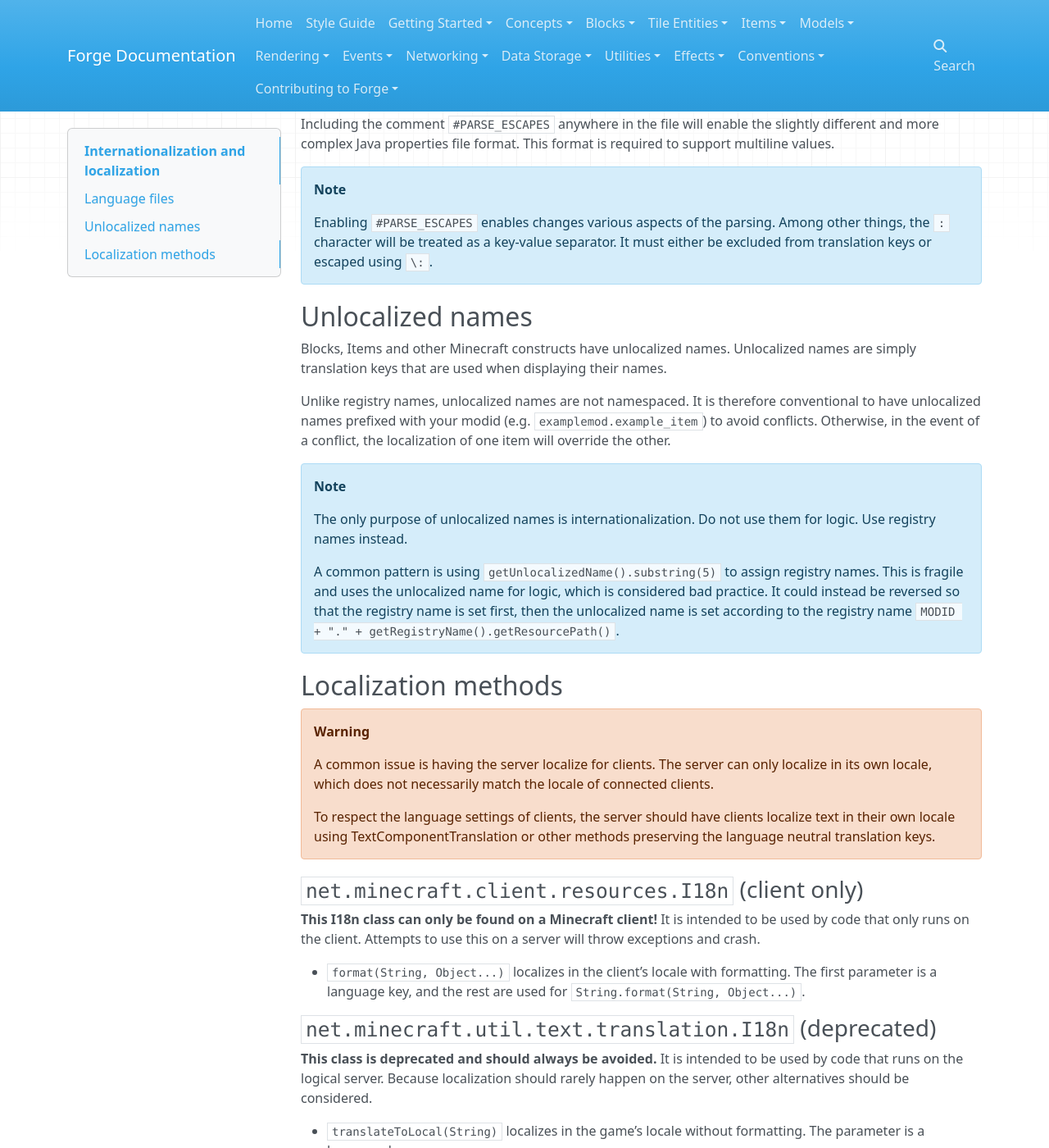
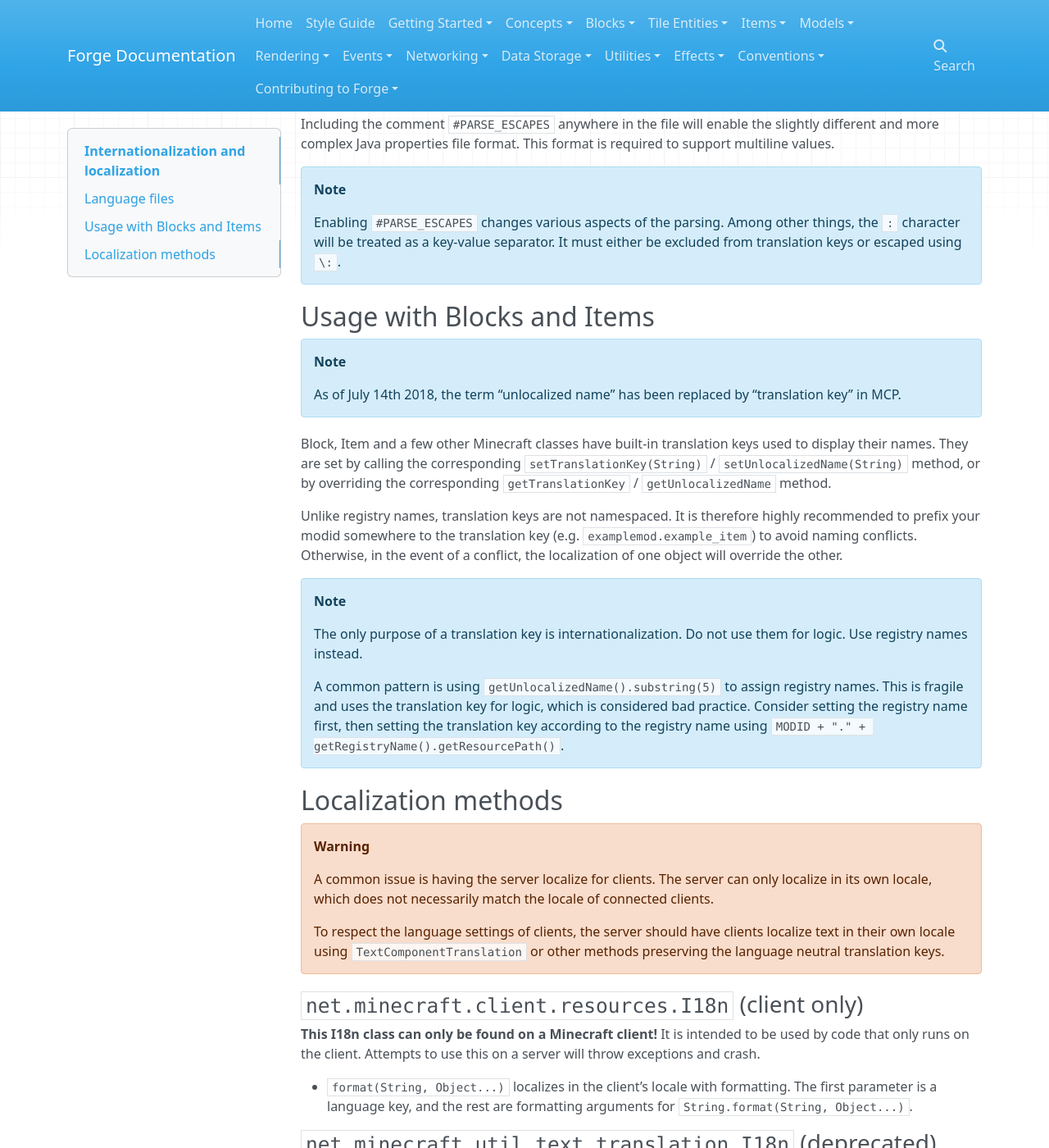
Before and after one commit to MinecraftForge/Documentation, an MkDocs documentation site: the page built from docs/concepts/internationalization.md, in a window 1280 px wide and 1400 px high, scrolled down 664 px. Shown: the whole window at 82% size. Built offline with MkDocs 1.6.1, drawn with Linux system fonts in a browser that asks for light colours; nearby versions of some CDN libraries; old or Windows-style settings are respelled for this version of MkDocs; some of the changed text lies outside the part shown.

Commit message:
Fix things according to comments + more

```diff
--- a/docs/concepts/internationalization.md
+++ b/docs/concepts/internationalization.md
@@ -3,7 +3,7 @@ Internationalization and localization
 
 Internationalization, i18n for short, is a way of designing code so that it requires no changes to be adapted for various languages. Localization is the process of adapting displayed text to the user's language.
 
-I18n is implemented using _translation keys_. A translation key is a string that identifies a piece of displayable text in no specific language. For example, `tile.dirt.name` is the language key referring to the name of the Dirt block. This way, displayable text may be referenced with no concern for a specific language. The code requires no changes to be adapted in a new language.
+I18n is implemented using _translation keys_. A translation key is a string that identifies a piece of displayable text in no specific language. For example, `tile.dirt.name` is the translation key referring to the name of the Dirt block. This way, displayable text may be referenced with no concern for a specific language. The code requires no changes to be adapted in a new language.
 
 Localization will happen in the game's locale. In a Minecraft client the locale is specified by the language settings. On a dedicated server, the only supported locale is en_US. A list of available locales can be found on the [Minecraft Wiki](https://minecraft.gamepedia.com/Language#Available_languages).
 
@@ -26,19 +26,22 @@ commands.examplemod.examplecommand.usage=/example <value>
 Including the comment `#PARSE_ESCAPES` anywhere in the file will enable the slightly different and more complex Java properties file format. This format is required to support multiline values.
 
 !!! note
-    Enabling `#PARSE_ESCAPES` enables changes various aspects of the parsing. Among other things, the `:` character will be treated as a key-value separator. It must either be excluded from translation keys or escaped using `\:`.
+    Enabling `#PARSE_ESCAPES` changes various aspects of the parsing. Among other things, the `:` character will be treated as a key-value separator. It must either be excluded from translation keys or escaped using `\:`.
 
-Unlocalized names
------------------
-
-Blocks, Items and other Minecraft constructs have unlocalized names. Unlocalized names are simply translation keys that are used when displaying their names.
-
-Unlike registry names, unlocalized names are not namespaced. It is therefore conventional to have unlocalized names prefixed with your modid (e.g. `examplemod.example_item`) to avoid conflicts. Otherwise, in the event of a conflict, the localization of one item will override the other.
+Usage with Blocks and Items
+---------------------------
 
 !!! note
-    The only purpose of unlocalized names is internationalization. Do not use them for logic. Use registry names instead.
+    As of July 14th 2018, the term "unlocalized name" has been replaced by "translation key" in MCP.
 
-    A common pattern is using `getUnlocalizedName().substring(5)` to assign registry names. This is fragile and uses the unlocalized name for logic, which is considered bad practice. It could instead be reversed so that the registry name is set first, then the unlocalized name is set according to the registry name `MODID + "." + getRegistryName().getResourcePath()`.
+Block, Item and a few other Minecraft classes have built-in translation keys used to display their names. They are set by calling the corresponding `setTranslationKey(String)` / `setUnlocalizedName(String)` method, or by overriding the corresponding `getTranslationKey` / `getUnlocalizedName` method.
+
+Unlike registry names, translation keys are not namespaced. It is therefore highly recommended to prefix your modid somewhere to the translation key (e.g. `examplemod.example_item`) to avoid naming conflicts. Otherwise, in the event of a conflict, the localization of one object will override the other.
+
+!!! note
+    The only purpose of a translation key is internationalization. Do not use them for logic. Use registry names instead.
+
+    A common pattern is using `getUnlocalizedName().substring(5)` to assign registry names. This is fragile and uses the translation key for logic, which is considered bad practice. Consider setting the registry name first, then setting the translation key according to the registry name using `MODID + "." + getRegistryName().getResourcePath()`.
 
 Localization methods
 --------------------
@@ -46,20 +49,20 @@ Localization methods
 !!! warning
     A common issue is having the server localize for clients. The server can only localize in its own locale, which does not necessarily match the locale of connected clients.
 
-    To respect the language settings of clients, the server should have clients localize text in their own locale using TextComponentTranslation or other methods preserving the language neutral translation keys.
+    To respect the language settings of clients, the server should have clients localize text in their own locale using `TextComponentTranslation` or other methods preserving the language neutral translation keys.
 
 ### `net.minecraft.client.resources.I18n` (client only)
 
 **This I18n class can only be found on a Minecraft client!** It is intended to be used by code that only runs on the client. Attempts to use this on a server will throw exceptions and crash.
 
-- `format(String, Object...)` localizes in the client's locale with formatting. The first parameter is a language key, and the rest are used for `String.format(String, Object...)`.
+- `format(String, Object...)` localizes in the client's locale with formatting. The first parameter is a language key, and the rest are formatting arguments for `String.format(String, Object...)`.
 
 ### `net.minecraft.util.text.translation.I18n` (deprecated)
 
 **This class is deprecated and should always be avoided.** It is intended to be used by code that runs on the logical server. Because localization should rarely happen on the server, other alternatives should be considered.
 
 - `translateToLocal(String)` localizes in the game's locale without formatting. The parameter is a language key.
-- `translateToLocalFormatted(String, Object...)` localizes in the game's locale with formatting. The first parameter is a language key, and the rest are used for `String.format(String, Object...)`.
+- `translateToLocalFormatted(String, Object...)` localizes in the game's locale with formatting. The first parameter is a language key, and the rest are used as formatting arguments for `String.format(String, Object...)`.
 
 ### `TextComponentTranslation`
 
```
